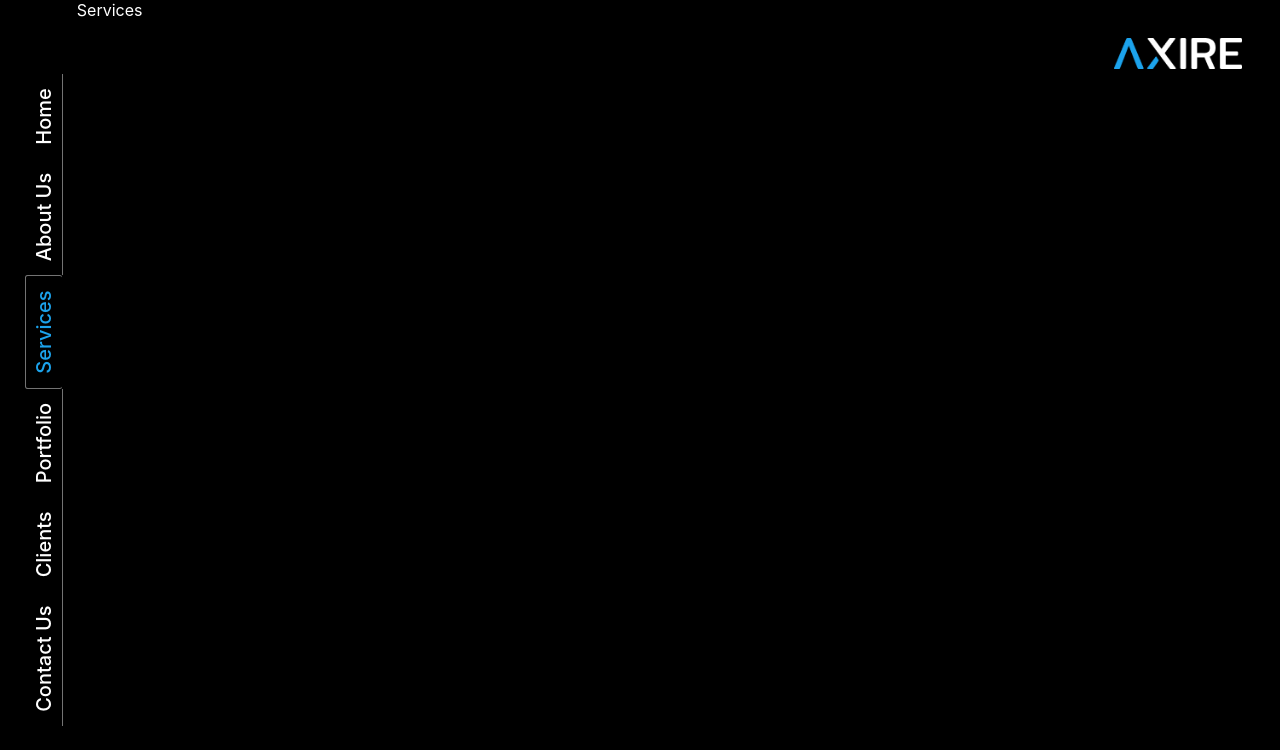
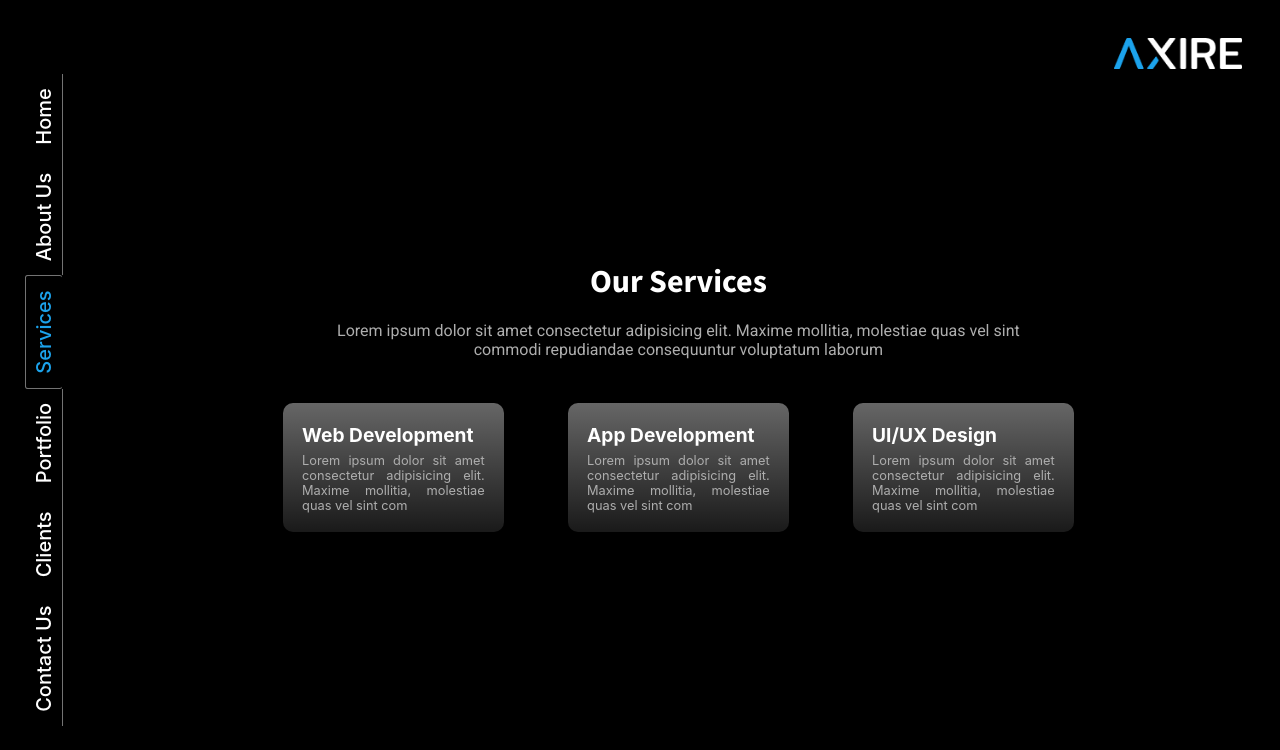
Before and after one commit to AxireInfoTech/Axire, a React (Create React App) app: page /services in a window 1280 px wide. Shown: the top 750 px of the page. Built offline with nearby package versions, Linux system fonts and the light colour scheme.

Commit message:
service page content added.

```diff
--- a/src/pages/Services.jsx
+++ b/src/pages/Services.jsx
@@ -1,7 +1,43 @@
 import React from "react";
+import "../styles/services.scss";
 
 const Services = () => {
-  return <div>Services</div>;
+  const services = [
+    {
+      name: "Web Development",
+      desc: "Lorem ipsum dolor sit amet consectetur adipisicing elit. Maxime mollitia, molestiae quas vel sint com",
+    },
+    {
+      name: "App Development",
+      desc: "Lorem ipsum dolor sit amet consectetur adipisicing elit. Maxime mollitia, molestiae quas vel sint com",
+    },
+    {
+      name: "UI/UX Design",
+      desc: "Lorem ipsum dolor sit amet consectetur adipisicing elit. Maxime mollitia, molestiae quas vel sint com",
+    },
+  ];
+  return (
+    <div className="service-container">
+      <div className="center-div">
+        <div className="service-content">
+          <h1>Our Services</h1>
+          <p>
+            Lorem ipsum dolor sit amet consectetur adipisicing elit. Maxime
+            mollitia, molestiae quas vel sint commodi repudiandae consequuntur
+            voluptatum laborum
+          </p>
+        </div>
+        <div className="service-cards">
+          {services.map((service) => (
+            <div className="servuce-card">
+              <h1>{service.name}</h1>
+              <p>{service.desc}</p>
+            </div>
+          ))}
+        </div>
+      </div>
+    </div>
+  );
 };
 
 export default Services;
--- /dev/null
+++ b/src/styles/services.scss
@@ -0,0 +1,62 @@
+@import './fonts.scss';
+
+
+.service-container{
+    display: flex;
+    justify-content: center;
+    align-items: center;
+    width: 100%;
+    height: 100%;
+}
+
+.center-div{
+    display: inline-block;
+    width: 100%;
+    // height: fit-content;
+}
+
+.service-content h1, .service-content p{
+    text-align: center;
+    width: 60%;
+    margin: 1.5vw 20%;
+}
+
+.service-content p{
+    color: #AEAEAE;
+    font-family: $font-desc;
+    font-size: 1.25vw;
+}
+
+.service-content h1{
+    font-family: $font-head;
+    font-size: 2.5vw;
+}
+
+
+
+
+.service-cards{
+    width: 70%;
+    margin: 0 15%;
+    display: grid;
+    grid-auto-rows: 1fr;
+    grid-template-columns: 1fr 1fr 1fr;
+    gap: 1vw;
+    .servuce-card{
+        border-radius: 10px;
+        margin: 2vw;
+        padding: 1vw;
+        background-image: linear-gradient(rgba(255, 255, 255, 0.4),rgba(255, 255, 255, 0.1));
+        backdrop-filter: blur(2px);
+        h1{
+            font-size: 1.5vw;
+            margin: 0.5vw;
+        }
+        p{
+            font-size: 1vw;
+            color: #AEAEAE;
+            text-align: justify;
+            margin: 0.5vw;
+        }
+    }
+}
```
